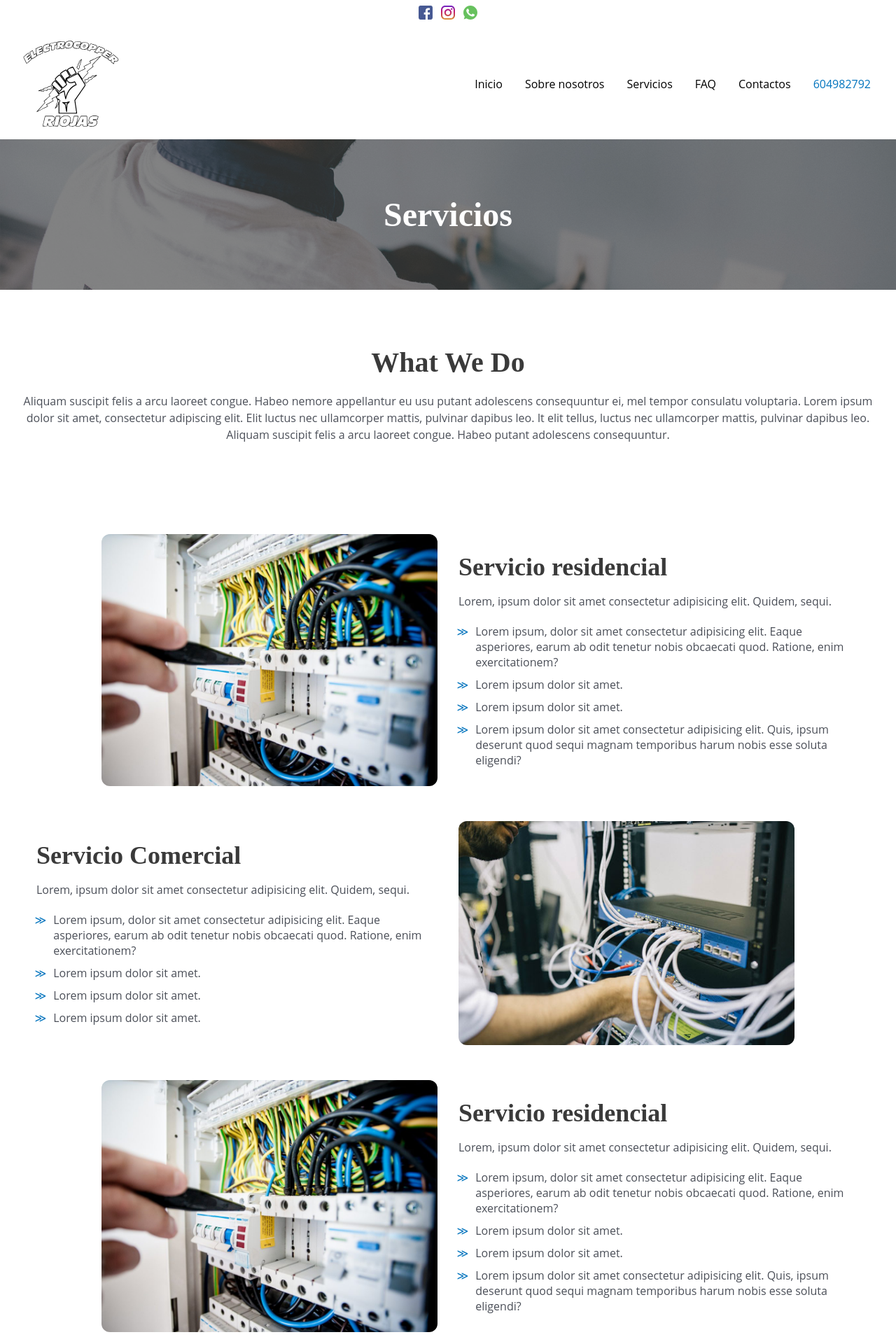
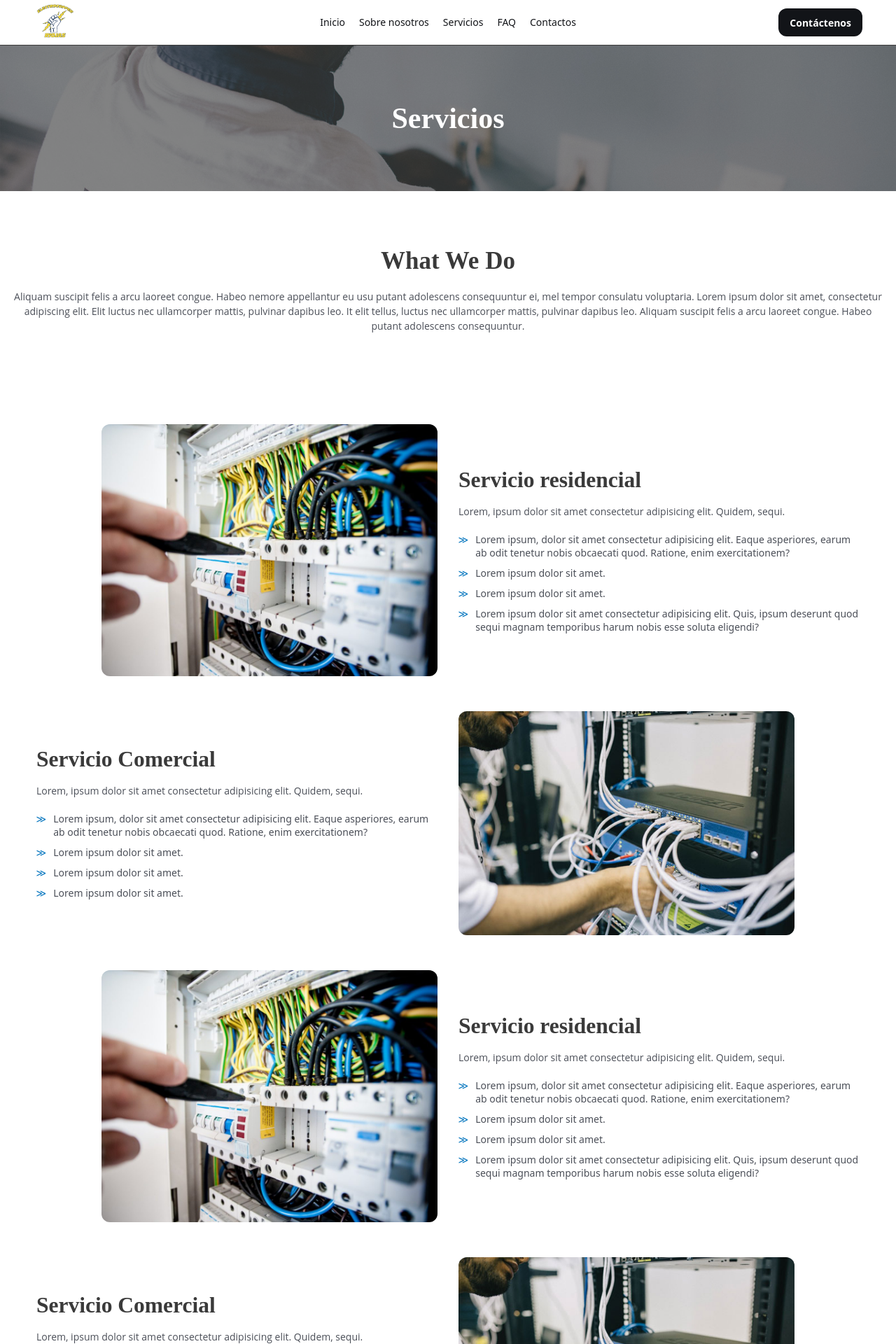
Before and after one commit to LuisDev2003/electrocopper, a PHP site: page /servicios.php in a window 1280 px wide. Shown: the top 1920 px of the page at 70% size. Run offline with PHP 8.4, Linux system fonts and the light colour scheme; some libraries are stand-ins or nearby versions.

Commit message:
Agregar estilos y estructura para el nuevo encabezado y menú lateral, ajustar estilos globales y corregir el comportamiento del menú

```diff
--- a/assets/scripts/header.js
+++ b/assets/scripts/header.js
@@ -1,16 +1,16 @@
-import { $ } from "./global";
+// import { $ } from "./global";
 
-const toggleHeaderMenu = $("#toggle-header-menu");
-const headerMenu = $("#header-menu");
+// const toggleHeaderMenu = $("#toggle-header-menu");
+// const headerMenu = $("#header-menu");
 
-function toggleMenu() {
-  if (toggleHeaderMenu.dataset.status === "open") {
-    toggleHeaderMenu.dataset.status = "close";
-    headerMenu.style.display = "block";
-  } else {
-    toggleHeaderMenu.dataset.status = "open";
-    headerMenu.style.display = "none";
-  }
-}
+// function toggleMenu() {
+//   if (toggleHeaderMenu.dataset.status === "open") {
+//     toggleHeaderMenu.dataset.status = "close";
+//     headerMenu.style.display = "block";
+//   } else {
+//     toggleHeaderMenu.dataset.status = "open";
+//     headerMenu.style.display = "none";
+//   }
+// }
 
-toggleHeaderMenu.addEventListener("click", toggleMenu);
+// toggleHeaderMenu.addEventListener("click", toggleMenu);
--- a/assets/styles/global.css
+++ b/assets/styles/global.css
@@ -1,19 +1,24 @@
+:root {
+  --black: var(--secondarys, #121418);
+  --white: #fff;
+  --gray: #3a3a3a;
+  --primary: #f1d739;
+  --secondary: #0c2f52;
+}
+
 * {
   margin: 0;
   padding: 0;
   box-sizing: border-box;
-  font-family: "Open Sans", sans-serif;
-  font-size: 16px;
+  font-family: system-ui, -apple-system, BlinkMacSystemFont, "Segoe UI", Roboto,
+    Oxygen, Ubuntu, Cantarell, "Open Sans", "Helvetica Neue", sans-serif;
+  font-size: 14px;
   /* border: 1px solid red; */
 }
 
 html,
 textarea {
   scrollbar-width: thin;
-}
-
-body {
-  background-color: white;
 }
 
 a {
@@ -29,6 +34,8 @@ ol {
 
 button {
   display: inline-flex;
+  border: none;
+  color: inherit;
   cursor: pointer;
 }
 
--- a/assets/styles/header.css
+++ b/assets/styles/header.css
@@ -105,3 +105,168 @@
     }
   }
 }
+
+.header-2 {
+  position: sticky;
+  z-index: 90;
+  top: 0;
+  background-color: var(--white);
+  border-bottom: 1px solid var(--gray);
+
+  .wrapper {
+    height: 64px;
+    max-width: 1200px;
+    margin-inline: auto;
+    display: flex;
+    align-items: center;
+    justify-content: space-between;
+    padding-inline: 8px;
+  }
+
+  .logo,
+  .contact {
+    flex: 1 0 0;
+  }
+
+  .navegation {
+    #button-toggle-menu {
+      width: 40px;
+      height: 40px;
+      justify-content: center;
+      align-items: center;
+      color: var(--white);
+      background-color: var(--gray);
+      border-radius: 12px;
+
+      &[data-status="close"] {
+        .close {
+          display: none;
+        }
+      }
+
+      &[data-status="open"] {
+        .open {
+          display: none;
+        }
+      }
+    }
+
+    .button:hover {
+      background-color: var(--black);
+    }
+
+    .menu {
+      display: none;
+
+      a {
+        color: var(--white);
+        font-size: 1rem;
+      }
+    }
+  }
+
+  .contact {
+    display: none;
+  }
+}
+
+.sidebar {
+  position: fixed;
+  top: 0;
+  height: 100%;
+  z-index: 80;
+  width: 280px;
+  background-color: var(--white);
+  color: var(--black);
+  padding: 16px;
+  padding-top: calc(64px + 12px);
+
+  .menu {
+    position: relative;
+    height: 100%;
+    display: flex;
+    flex-direction: column;
+
+    .item + .item {
+      margin-top: 8px;
+    }
+
+    a {
+      display: flex;
+      align-items: end;
+      height: 40px;
+      padding-left: 8px;
+      padding-bottom: 8px;
+      border-radius: 12px;
+    }
+  }
+}
+
+.header-2 .menu,
+.sidebar .menu {
+  .item::after {
+    content: "";
+    display: block;
+    height: 0.1px;
+    width: 0%;
+    background-color: var(--black);
+    transition: width 0.3s ease-in-out;
+  }
+
+  .item:hover::after,
+  .item.active::after {
+    width: 100%;
+  }
+}
+
+.backdrop {
+  background-color: #121418bf;
+
+  position: fixed;
+  inset: 0;
+  z-index: 75;
+}
+
+.sidebar,
+.backdrop {
+  transform: translateX(-100%);
+  transition: transform 0.15s ease-in-out;
+
+  &.open {
+    transform: translateX(0);
+  }
+}
+
+@media (width >= 768px) {
+  #button-toggle-menu,
+  .sidebar,
+  .backdrop {
+    display: none;
+  }
+
+  #nav-menu {
+    display: flex;
+
+    a {
+      padding: 10px;
+      color: var(--black);
+    }
+  }
+
+  .header-2 .contact {
+    display: inline-flex;
+    justify-content: end;
+
+    .button {
+      display: inline-flex;
+      align-items: center;
+      height: 40px;
+      float: right;
+      padding-inline: 16px;
+      border-radius: 12px;
+      color: var(--white);
+      background-color: var(--black);
+      font-weight: 600;
+    }
+  }
+}
--- a/assets/styles/servicios.css
+++ b/assets/styles/servicios.css
@@ -98,7 +98,7 @@
   display: grid;
   padding: 50px 8px;
   gap: 20px;
-  grid-template-columns: repeat(auto-fill, minmax(330px, 1fr));
+  grid-template-columns: repeat(auto-fill, minmax(300px, 1fr));
 
   .card {
     flex: 1 0 0;
--- a/layout/header.html
+++ b/layout/header.html
@@ -1,3 +1,93 @@
+<header class="header-2">
+  <div class="wrapper">
+    <div class="logo">
+      <img
+        src="images/cropped-ELECTROCOPPER-logo-web_page-0001-1.jpg"
+        alt=""
+        height="48"
+      />
+    </div>
+
+    <div class="navegation">
+      <button
+        id="button-toggle-menu"
+        type="button"
+        aria-label="Mostrar menú"
+        data-status="close"
+        class="button"
+      >
+        <svg
+          width="24"
+          height="24"
+          viewBox="0 0 24 24"
+          fill="none"
+          stroke="currentColor"
+          stroke-width="2"
+          stroke-linecap="round"
+          stroke-linejoin="round"
+          class="open"
+        >
+          <path stroke="none" d="M0 0h24v24H0z" fill="none" />
+          <path d="M4 6l16 0" />
+          <path d="M4 12l16 0" />
+          <path d="M4 18l16 0" />
+        </svg>
+
+        <svg
+          width="24"
+          height="24"
+          viewBox="0 0 24 24"
+          fill="none"
+          stroke="currentColor"
+          stroke-width="2"
+          stroke-linecap="round"
+          stroke-linejoin="round"
+          class="close"
+        >
+          <path stroke="none" d="M0 0h24v24H0z" fill="none" />
+          <path d="M18 6l-12 12" />
+          <path d="M6 6l12 12" />
+        </svg>
+      </button>
+
+      <nav id="nav-menu" class="menu">
+        <a href="" class="item">Inicio</a>
+        <a href="sobre-nosotros" class="item">Sobre nosotros</a>
+        <a href="servicios" class="item">Servicios</a>
+        <a href="faq" class="item">FAQ</a>
+        <a href="contactos" class="item">Contactos</a>
+      </nav>
+    </div>
+
+    <div class="contact">
+      <a href="#" class="button">Contáctenos</a>
+    </div>
+  </div>
+</header>
+
+<aside id="sidebar-menu" class="sidebar">
+  <ul class="menu">
+    <li class="item">
+      <a href="">Inicio</a>
+    </li>
+    <li class="item">
+      <a href="sobre-nosotros">Sobre nosotros</a>
+    </li>
+    <li class="item">
+      <a href="servicios">Servicios</a>
+    </li>
+    <li class="item">
+      <a href="faq">FAQ</a>
+    </li>
+    <li class="item">
+      <a href="contactos">Contactos</a>
+    </li>
+  </ul>
+</aside>
+
+<div id="backdrop" class="backdrop"></div>
+
+<!--
 <header id="header">
   <div id="social-networks">
     <a href="https://www.facebook.com/profile.php?id=61556652903051">
@@ -208,3 +298,49 @@
     </li>
   </ul>
 </header>
+ -->
+<script>
+  const currentUrl = window.location.pathname;
+  const lastSegment = currentUrl.split("/").pop() || "";
+
+  const headerMenuItems = document.querySelectorAll("#nav-menu .item");
+  const sidebarMenuItems = document.querySelectorAll("#sidebar-menu .item");
+
+  function setActiveMenuItem(item) {
+    const href =
+      item.getAttribute("href") ?? item.querySelector("a").getAttribute("href");
+
+    const isActive = href === lastSegment;
+    item.classList.toggle("active", isActive);
+
+    if (isActive) return;
+  }
+
+  headerMenuItems.forEach(setActiveMenuItem);
+  sidebarMenuItems.forEach(setActiveMenuItem);
+</script>
+
+<script>
+  const buttonOpenMenu = document.querySelector("#button-toggle-menu");
+  const sidebarMenu = document.querySelector("#sidebar-menu");
+  const sidebarBackdrop = document.querySelector("#backdrop");
+
+  function toggleStatusMenu() {
+    const status = buttonOpenMenu.dataset.status;
+
+    if (status === "open") {
+      buttonOpenMenu.dataset.status = "close";
+
+      sidebarMenu.classList.remove("open");
+      sidebarBackdrop.classList.remove("open");
+    } else {
+      buttonOpenMenu.dataset.status = "open";
+
+      sidebarMenu.classList.add("open");
+      sidebarBackdrop.classList.add("open");
+    }
+  }
+
+  buttonOpenMenu.addEventListener("click", toggleStatusMenu);
+  sidebarBackdrop.addEventListener("click", toggleStatusMenu);
+</script>
```
Also changed, not shown: images/logo-2.png (added).
